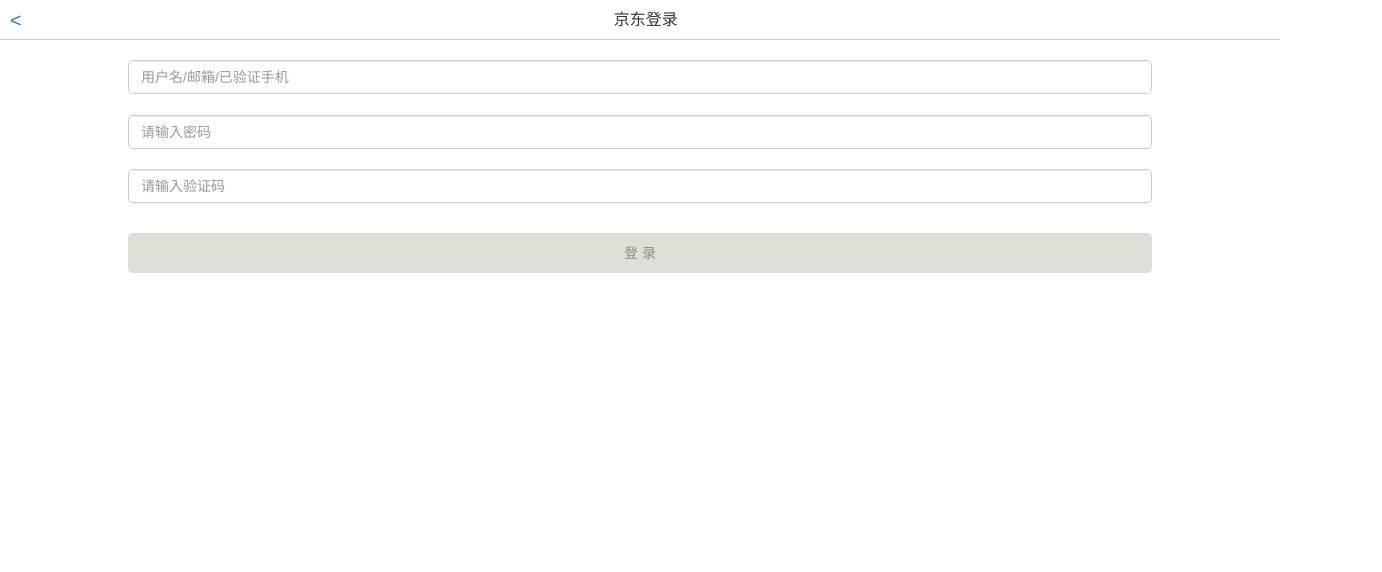
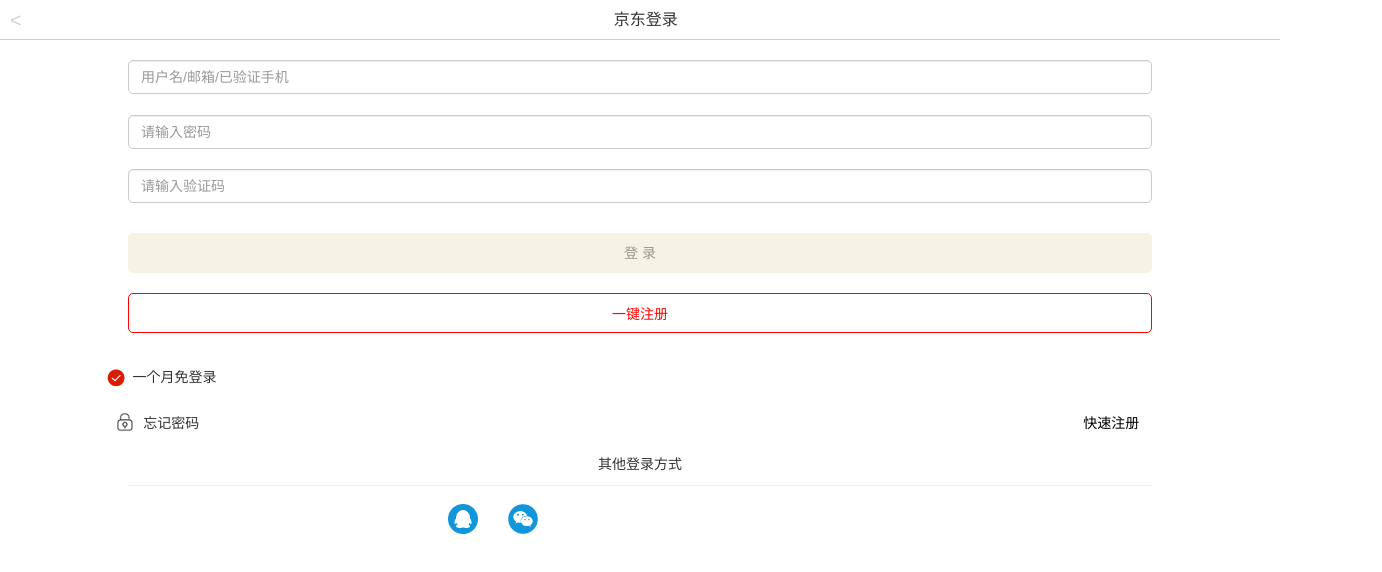
Before and after one commit to xujincheng666/jd_web, a website: page app/login.html in a window 1280 px wide. Shown: the top 572 px of the page, 1382 px wide, since content can reach past the window. Drawn offline with nearby package versions, Linux system fonts and the light colour scheme.

Commit message:
首页基本完成，登录界面完成

```diff
--- a/app/login.html
+++ b/app/login.html
@@ -26,5 +26,20 @@
     <input class="form-control" id="yanzheng" type="text" placeholder="请输入验证码" >
 </form>
 <div id="denglu">登 录</div>
+<div id="yijianzhuce">一键注册</div><br><br><br><br>
+<div id="miandenglu">
+   <img id=xuanxiang src="img/xuanxiang.png">一个月免登录
+</div>
+<div id="wangjimima">
+    <img id=suo src="img/suo.png">忘记密码
+    <span style="position: absolute;right: 0"><a href="#">快速注册</a> </span>
+</div>
+<div id="fangshi">
+    <p>其他登录方式</p>
+<img src="img/xiaoheidian.png">
+</div>
+<span id="tubiao">
+<img src="img/qq.png"><img src="img/weixin.png">
+    </span>
 </body>
 </html>
--- a/app/styles/login.css
+++ b/app/styles/login.css
@@ -3,8 +3,7 @@
   padding: 0;
 }
 body {
-  height: 2000px;
-  background: rgba(207, 199, 143, 0.24);
+  background: rgba(148, 140, 93, 0.24);
 }
 #head {
   z-index: 1;
@@ -18,6 +17,9 @@
 }
 #head span {
   float: left;
+}
+#head span a {
+  color: rgba(75, 67, 37, 0.24);
 }
 .form-group {
   padding-top: 20px ;
@@ -47,6 +49,71 @@
   height: 40px;
   line-height: 40px;
   width: 80%;
-  background: rgba(123, 115, 76, 0.24);
+  background: rgba(212, 204, 141, 0.24);
   cursor: pointer;
 }
+#yijianzhuce {
+  font-size: 14px;
+  color: rgba(8, 4, 4, 0.2);
+  text-align: center;
+  top: 40px;
+  left: 10%;
+  position: relative;
+  border-radius: 5px;
+  height: 40px;
+  line-height: 40px;
+  width: 80%;
+  background: white;
+  cursor: pointer;
+  border: 1px solid red;
+  color: #fd0800;
+}
+#miandenglu {
+  top: -10px;
+  position: relative;
+  left: 8%;
+}
+#miandenglu #xuanxiang {
+  position: relative;
+  top: -2px;
+  width: 30px;
+  height: 30px;
+}
+#wangjimima {
+  position: relative;
+  left: 9%;
+  top: 10px;
+  width: 80%;
+}
+#wangjimima #suo {
+  position: relative;
+  top: -2px;
+  width: 20px;
+  height: 20px;
+  margin-right: 8px;
+}
+#wangjimima span a {
+  color: black;
+  text-decoration: none;
+}
+#fangshi {
+  text-align: center;
+}
+#fangshi p {
+  position: relative;
+  top: 30px;
+}
+#fangshi img {
+  position: relative;
+  top: 20px;
+  width: 80%;
+  height: 1px;
+}
+#tubiao img {
+  margin-right: 30px;
+  position: relative;
+  top: 30px;
+  left: 35%;
+  width: 30px;
+  height: 30px;
+}
```
Also changed, not shown: app/index.html (+15 -7 lines), app/scripts/index.js (+4 -4 lines), app/styles/myless.less (+15 -2 lines), app/img/qq.png (added), app/img/suo.png (added), app/img/weixin.png (added), app/img/xiaoheidian.png (added), app/img/xuanxiang.png (added), app/styles/myless.css, 1 other file.
